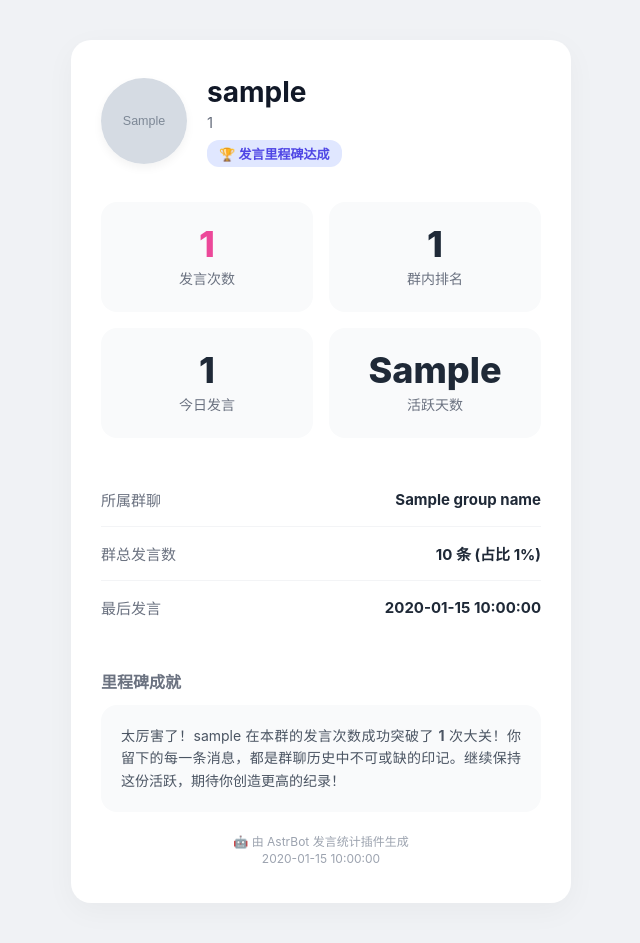
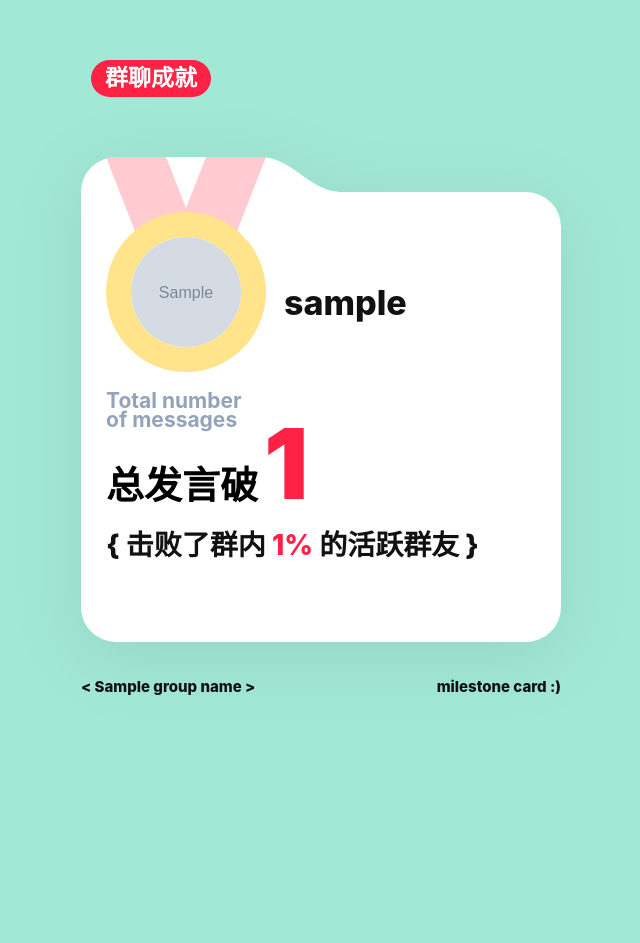
Before and after one commit to casama233/astrbot_plugin_message_stats, a Python web app: template templates/milestone_template.html in a window 1280 px wide. Shown: the whole page, without its empty margins (319-959 px from the left). After the commit the page ends 695 px from the top, so only its background shows below. Run offline with Jinja, Linux system fonts and the light colour scheme; the template is opened without the code that fills it: most values are stand-ins (such as "Sample title", 1, 10 or a date in 2020); grey boxes marked "Sample" are stand-in pictures.

Commit message:
Add files via upload

```diff
--- a/templates/milestone_template.html
+++ b/templates/milestone_template.html
@@ -18,229 +18,190 @@
         }
 
         body {
-            background-color: #f0f2f5;
-            padding: 40px;
+            background-color: #a2e8d7;
+            padding: 60px 0;
             display: flex;
             justify-content: center;
             align-items: flex-start;
             min-height: 100vh;
         }
 
-        .card {
-            width: 500px;
-            background: #ffffff;
-            border-radius: 20px;
-            box-shadow: 0 8px 30px rgba(0, 0, 0, 0.04);
-            padding: 35px 30px;
+        .poster {
+            width: 480px;
+            position: relative;
         }
 
-        /* ====== 顶部个人信息 ====== */
-        .profile-header {
+        .brand-header {
+            background-color: #ff2244;
+            color: white;
+            font-size: 23px;
+            font-weight: 900;
+            padding: 6px 14px;
+            border-radius: 25px;
+            display: inline-block;
+            margin-bottom: 25px;
+            margin-left: 10px;
+            line-height: 1.1;
+        }
+
+        /* ====== 文件夹底座控制 ====== */
+        .card-stage {
+            position: relative;
+            width: 480px;
+            height: 520px;
+            filter: drop-shadow(0 15px 35px rgba(0, 0, 0, 0.08));
+        }
+
+        .svg-canvas {
+            position: absolute;
+            top: 0;
+            left: 0;
+            width: 100%;
+            height: 100%;
+            z-index: 1;
+        }
+
+        /* 内容层 */
+        .content-layer {
+            position: relative;
+            z-index: 5;
+            padding: 90px 25px 0 25px;
+        }
+
+        .medal-box {
             display: flex;
             align-items: center;
-            margin-bottom: 35px;
+            margin-bottom: 20px;
         }
 
-        .avatar {
-            width: 86px;
-            height: 86px;
+        .medal-solid {
+            width: 160px;
+            height: 160px;
+            background-color: #ffe48b;
+            border-radius: 50%;
+            display: flex;
+            justify-content: center;
+            align-items: center;
+            margin-right: 18px;
+            overflow: hidden;
+            flex-shrink: 0;
+        }
+
+        /* 缩小头像尺寸，露出更多底色 */
+        .ava-img {
+            width: 110px; /* 从 125px 缩减 */
+            height: 110px;
             border-radius: 50%;
             object-fit: cover;
-            margin-right: 20px;
-            /* 去掉外圈，仅保留轻微阴影让头像更立体 */
-            box-shadow: 0 4px 10px rgba(0, 0, 0, 0.05);
+            background-color: #fff;
+            border: none;
         }
 
-        .user-info {
-            display: flex;
-            flex-direction: column;
-            justify-content: center;
+        .nick-txt {
+            font-size: 34px;
+            font-weight: 800;
+            color: #111;
+            padding-top: 20px;
         }
 
-        .nickname {
-            font-size: 28px;
-            font-weight: 700;
-            color: #111827;
-            margin-bottom: 4px;
+        .text-body {
+            text-align: left;
         }
 
-        .user-id {
-            font-size: 15px;
-            color: #6b7280;
-            margin-bottom: 4px;
+        .eng-hint {
+            font-size: 21px;
+            color: #94a3b8;
+            margin-bottom: 0px;
+            font-weight: 700;
+            line-height: 0.9;
         }
 
-        .milestone-badge {
-            display: inline-block;
-            padding: 4px 12px;
-            background-color: #e0e7ff;
-            color: #4f46e5;
-            font-size: 13px;
-            font-weight: 600;
-            border-radius: 12px;
+        .main-row {
+            display: flex;
+            align-items: baseline;
+            white-space: nowrap;
+            margin-bottom: 10px;
+            margin-top: -15px;
         }
 
-        /* ====== 四宫格数据 ====== */
-        .stats-grid {
-            display: grid;
-            grid-template-columns: 1fr 1fr;
-            gap: 16px;
-            margin-bottom: 35px;
+        .label-txt {
+            font-size: 38px;
+            font-weight: 900;
+            color: #000;
         }
 
-        .stat-box {
-            background-color: #f9fafb;
-            border-radius: 16px;
-            padding: 24px 16px;
-            text-align: center;
+        .num-red {
+            font-size: 98px;
+            font-weight: 900;
+            color: #ff2244;
+            margin-left: 6px;
+            line-height: 1;
+            letter-spacing: -3px;
         }
 
-        .stat-value {
-            font-size: 36px;
+        .percent-txt {
+            font-size: 28px;
             font-weight: 800;
-            margin-bottom: 6px;
-            line-height: 1;
-        }
-
-        .stat-value.highlight {
-            color: #ec4899; /* 粉红色，与截图类似 */
-        }
-
-        .stat-value.normal {
-            color: #1f2937;
-        }
-
-        .stat-label {
-            font-size: 14px;
-            color: #6b7280;
-            font-weight: 500;
-        }
-
-        /* ====== 列表数据 ====== */
-        .list-section {
-            margin-bottom: 35px;
-        }
-
-        .list-row {
-            display: flex;
-            justify-content: space-between;
-            align-items: center;
-            padding: 16px 0;
-            border-bottom: 1px solid #f3f4f6;
-        }
-
-        .list-row:last-child {
-            border-bottom: none;
-        }
-
-        .list-label {
-            font-size: 15px;
-            color: #6b7280;
-            font-weight: 500;
-        }
-
-        .list-value {
-            font-size: 15px;
-            color: #1f2937;
-            font-weight: 700;
-        }
-
-        /* ====== 底部印象框 ====== */
-        .impression-section {
-            margin-bottom: 10px;
-            margin-top: 24px;
-        }
-
-        .impression-title {
-            font-size: 16px;
-            font-weight: 700;
-            color: #6b7280;
-            margin-bottom: 12px;
-        }
-
-        .impression-box {
-            background-color: #f9fafb;
-            border-radius: 16px;
-            padding: 20px;
-            font-size: 14px;
-            color: #4b5563;
-            line-height: 1.6;
-            text-align: justify;
+            color: #111;
         }
 
         .footer {
-            margin-top: 20px;
-            text-align: center;
-            font-size: 12px;
-            color: #9ca3af;
-        }
-
-        .footer p {
-            margin: 2px 0;
+            display: flex;
+            justify-content: space-between;
+            margin-top: 35px;
+            font-size: 15px;
+            font-weight: 800;
+            color: #111;
         }
         {% endraw %}
     </style>
 </head>
 
 <body>
-    <div class="card">
-        <!-- 顶部个人信息 -->
-        <div class="profile-header">
-            <img class="avatar" src="{{ avatar_url }}" alt="avatar" />
-            <div class="user-info">
-                <div class="nickname">{{ nickname }}</div>
-                <div class="user-id">{{ user_id }}</div>
-                <div class="milestone-badge" style="margin-top: 4px;">🏆 发言里程碑达成</div>
-            </div>
-        </div>
+    <div class="poster">
+        <div class="brand-header">群聊成就</div>
 
-        <!-- 四宫格数据 -->
-        <div class="stats-grid">
-            <div class="stat-box">
-                <div class="stat-value highlight">{{ milestone_count }}</div>
-                <div class="stat-label">发言次数</div>
-            </div>
-            <div class="stat-box">
-                <div class="stat-value normal">{{ rank }}</div>
-                <div class="stat-label">群内排名</div>
-            </div>
-            <div class="stat-box">
-                <div class="stat-value normal">{{ daily_count }}</div>
-                <div class="stat-label">今日发言</div>
-            </div>
-            <div class="stat-box">
-                <div class="stat-value normal">{{ active_days }}</div>
-                <div class="stat-label">活跃天数</div>
-            </div>
-        </div>
+        <div class="card-stage">
+            <svg class="svg-canvas" viewBox="0 0 480 520">
+                <path d="M 0,70
+                         A 35,35 0 0 1 35,35
+                         H 180
+                         C 210,35 230,70 260,70
+                         H 445
+                         A 35,35 0 0 1 480,105
+                         V 485
+                         A 35,35 0 0 1 445,520
+                         H 35
+                         A 35,35 0 0 1 0,485
+                         Z" fill="white" />
+                <polygon points="25,35 85,35 130,150 70,150" fill="#ffcbd1" />
+                <polygon points="185,35 125,35 80,150 140,150" fill="#ffcbd1" />
+            </svg>
 
-        <!-- 列表数据 -->
-        <div class="list-section">
-            <div class="list-row">
-                <span class="list-label">所属群聊</span>
-                <span class="list-value">{{ group_name }}</span>
-            </div>
-            <div class="list-row">
-                <span class="list-label">群总发言数</span>
-                <span class="list-value">{{ group_total_messages }} 条 (占比 {{ percentage }}%)</span>
-            </div>
-            <div class="list-row">
-                <span class="list-label">最后发言</span>
-                <span class="list-value">{{ last_date }}</span>
-            </div>
-        </div>
+            <div class="content-layer">
+                <div class="medal-box">
+                    <div class="medal-solid">
+                        <img class="ava-img" src="{{ avatar_url }}" alt="avatar" />
+                    </div>
+                    <div class="nick-txt">{{ nickname }}</div>
+                </div>
 
-        <!-- 底部成就框 -->
-        <div class="impression-section">
-            <div class="impression-title">里程碑成就</div>
-            <div class="impression-box">
-                太厉害了！{{ nickname }} 在本群的发言次数成功突破了 <b>{{ milestone_count }}</b> 次大关！你留下的每一条消息，都是群聊历史中不可或缺的印记。继续保持这份活跃，期待你创造更高的纪录！
+                <div class="text-body">
+                    <div class="eng-hint">Total number<br>of messages</div>
+                    <div class="main-row">
+                        <span class="label-txt">总发言破</span>
+                        <span class="num-red">{{ milestone_count }}</span>
+                    </div>
+                    <div class="percent-txt">
+                        { 击败了群内 <span style="color: #ff2244;">{{ percentage }}%</span> 的活跃群友 }
+                    </div>
+                </div>
             </div>
         </div>
 
         <div class="footer">
-            <p>🤖 由 AstrBot 发言统计插件生成</p>
-            <p>{{ current_time }}</p>
+            <span>&lt; {{ group_name }} &gt;</span>
+            <span>milestone card :)</span>
         </div>
     </div>
 </body>
```
